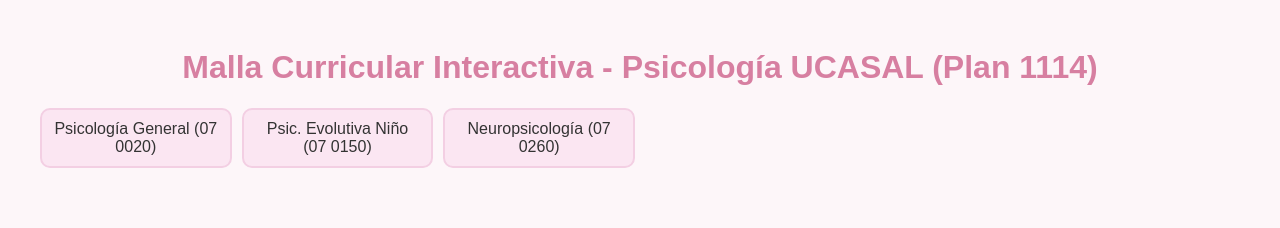
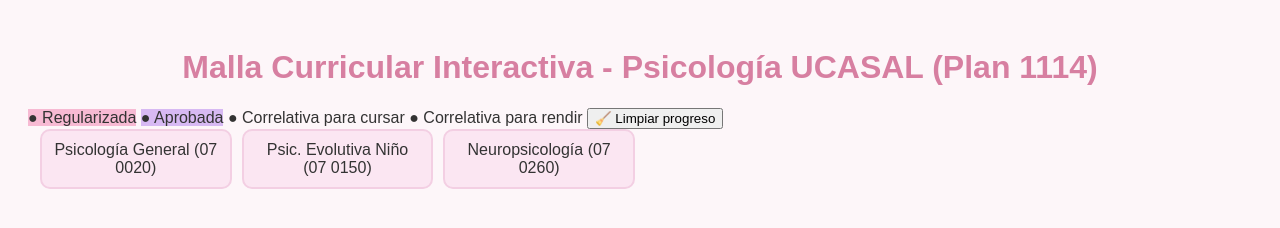
Before and after one commit to cazubi13/malla.psicologiaucasal, a plain HTML site: page index.html in a window 1280 px wide. Drawn offline with Linux system fonts and the light colour scheme.

Commit message:
Malla base creada

```diff
--- a/index.html
+++ b/index.html
@@ -1,13 +1,22 @@
 <!DOCTYPE html>
 <html lang="es">
 <head>
-  <meta charset="UTF-8">
-  <meta name="viewport" content="width=device-width, initial-scale=1">
+  <meta charset="UTF-8" />
+  <meta name="viewport" content="width=device-width, initial-scale=1.0" />
   <title>Malla Curricular Psicología UCASAL</title>
-  <link rel="stylesheet" href="style.css">
+  <link rel="stylesheet" href="style.css" />
 </head>
 <body>
   <h1>Malla Curricular Interactiva - Psicología UCASAL (Plan 1114)</h1>
+
+  <div class="leyenda">
+    <span class="estado-regular">● Regularizada</span>
+    <span class="estado-final">● Aprobada</span>
+    <span class="cursada">● Correlativa para cursar</span>
+    <span class="aprobada">● Correlativa para rendir</span>
+    <button onclick="limpiarProgreso()">🧹 Limpiar progreso</button>
+  </div>
+
   <div id="malla"></div>
 
   <script src="script.js"></script>
```
